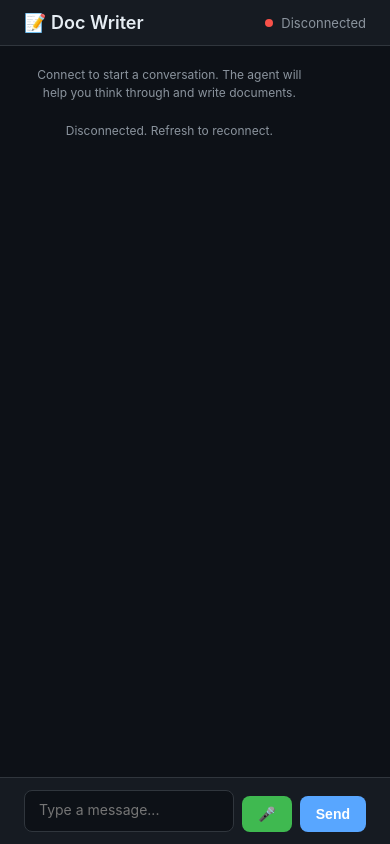
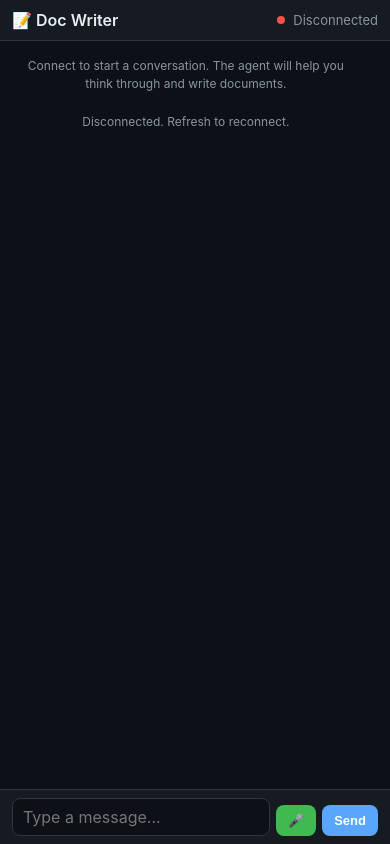
Before and after one commit to mkmeral/doc-writing-speech-agent, a plain HTML site: page static/index.html in a window 390 px wide. Drawn offline with Linux system fonts and the light colour scheme.

Commit message:
Make UI mobile-friendly
- Add 100dvh fallback for mobile browser address bar
- Add safe-area-inset padding for notched devices
- Add PWA meta tags (apple-mobile-web-app)
- Responsive styles at 600px: tighter padding, larger input font (prevents iOS zoom)
- Wider message bubbles on small screens

```diff
--- a/static/index.html
+++ b/static/index.html
@@ -2,7 +2,9 @@
 <html lang="en">
 <head>
   <meta charset="UTF-8">
-  <meta name="viewport" content="width=device-width, initial-scale=1.0">
+  <meta name="viewport" content="width=device-width, initial-scale=1.0, viewport-fit=cover">
+  <meta name="apple-mobile-web-app-capable" content="yes">
+  <meta name="apple-mobile-web-app-status-bar-style" content="black-translucent">
   <title>Doc Writer — Bidi Agent</title>
   <style>
     :root {
@@ -25,8 +27,10 @@
       background: var(--bg);
       color: var(--text);
       height: 100vh;
+      height: 100dvh;
       display: flex;
       flex-direction: column;
+      padding: env(safe-area-inset-top) env(safe-area-inset-right) env(safe-area-inset-bottom) env(safe-area-inset-left);
     }
 
     header {
@@ -169,7 +173,36 @@
     .btn-mic { background: var(--green); color: #fff; }
     .btn-mic.recording { background: var(--red); animation: pulse 0.8s infinite; }
 
-    @media (max-width: 900px) { .sidebar { display: none; } }
+    @media (max-width: 900px) {
+      .sidebar { display: none; }
+    }
+
+    @media (max-width: 600px) {
+      header { padding: 10px 12px; }
+      header h1 { font-size: 16px; }
+
+      .messages { padding: 12px; }
+
+      .msg { max-width: 95%; }
+
+      .input-area {
+        padding: 8px 12px;
+        gap: 6px;
+      }
+      .input-area textarea {
+        padding: 8px 10px;
+        font-size: 16px; /* prevents iOS zoom on focus */
+        min-height: 38px;
+      }
+      .input-area button {
+        padding: 8px 12px;
+        font-size: 13px;
+      }
+
+      .tool-header { font-size: 12px; padding: 6px 10px; }
+      .tool-details { font-size: 11px; padding: 6px 10px; }
+      .tool-details pre { font-size: 11px; }
+    }
   </style>
 </head>
 <body>
```
